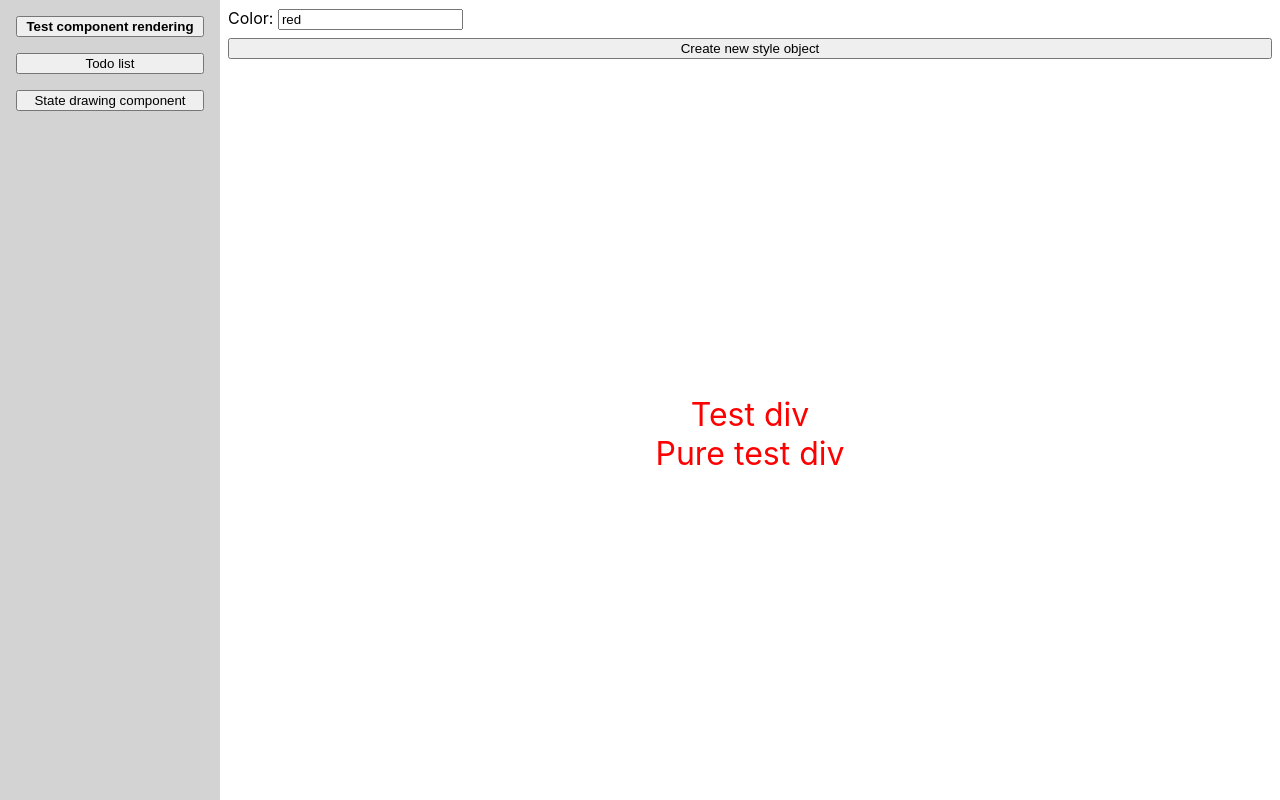
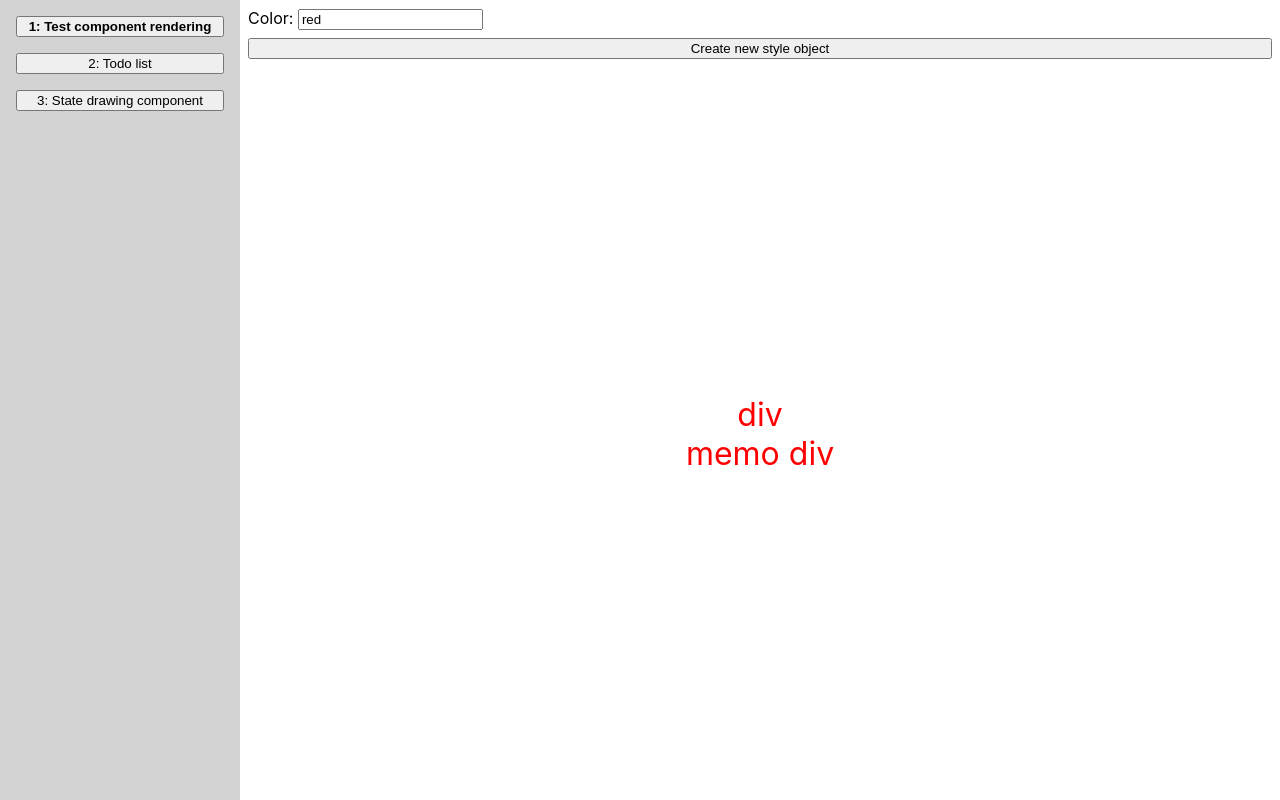
Before and after one commit to nickyout/immutable-demos, a React (Create React App) app: page / in a window 1280 px wide. Built offline with nearby package versions, Linux system fonts and the light colour scheme.

Commit message:
Clearer hopefully

```diff
--- a/src/App.tsx
+++ b/src/App.tsx
@@ -1,19 +1,19 @@
 import { useState } from 'react';
-import Page1 from './demo1';
-import Page2 from './demo2';
-import Page3 from './demo3';
+import Demo1 from './demo1';
+import Demo2 from './demo2';
+import Demo3 from './demo3';
 
 const pages = [
   {
-    label: "Test component rendering",
-    element: <Page1/>,
+    label: "1: Test component rendering",
+    element: <Demo1/>,
   }, {
-    label: "Todo list",
-    element: <Page2/>
+    label: "2: Todo list",
+    element: <Demo2/>
   },
   {
-    label: "State drawing component",
-    element: <Page3/>
+    label: "3: State drawing component",
+    element: <Demo3/>
   }
 ];
 
@@ -22,7 +22,7 @@ function App() {
   const currentPage = pages[pageIndex];
   return (
     <div style={{ display: 'flex', flex: 1 }}>
-      <div style={{ display: 'flex', flexDirection: 'column', backgroundColor: 'lightgray', padding: 8, minWidth: 220 }}>
+      <div style={{ display: 'flex', flexDirection: 'column', backgroundColor: 'lightgray', padding: 8, minWidth: 240 }}>
         {pages.map((page, index) => (
           <button key={index} style={{ display: 'block', fontWeight: page === currentPage ? 'bold' : undefined, margin: 8 }} onClick={() => setPageIndex(index)}>
             {page.label}
--- a/src/demo1/index.tsx
+++ b/src/demo1/index.tsx
@@ -45,11 +45,11 @@ const Page1 = () => {
             </form>
             { /* test divs */ }
             <div style={testDivContainerStyle}>
-                <DivWithLogs id="test div" style={style}>
-                    Test div
+                <DivWithLogs id="div" style={style}>
+                    div
                 </DivWithLogs>
-                <PureDivWithLogs id="pure test div" style={style}>
-                    Pure test div
+                <PureDivWithLogs id="memo div" style={style}>
+                    memo div
                 </PureDivWithLogs>
             </div>
         </div>
```
